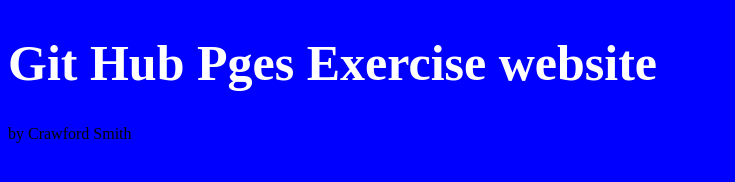
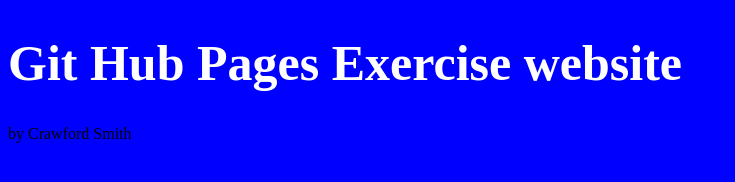
Before and after one commit to CrawG/githubpagesdemo, a plain HTML site: page index.html in a window 1280 px wide. Shown: the whole page, without its empty margins (0-735 px from the left). Drawn offline with Linux system fonts and the light colour scheme.

Commit message:
typo fix

```diff
--- a/index.html
+++ b/index.html
@@ -8,7 +8,7 @@
     <title>Document</title>
 </head>
 <body>
-    <h1>Git Hub Pges Exercise website</h1>
+    <h1>Git Hub Pages Exercise website</h1>
 
     <p>by Crawford Smith</p>
 
```
